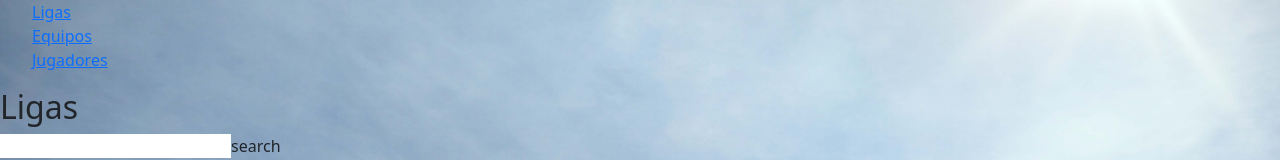
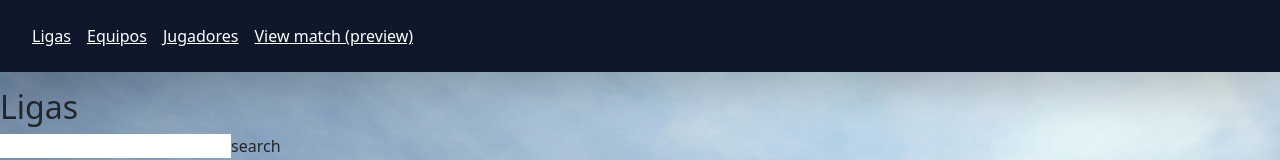
Before and after one commit to MarcosMeiller/Futbol-Mas---Tp-Final, an Angular app: page /ligas in a window 1280 px wide. Shown: the top 160 px of the page. Built offline with nearby package versions, Linux system fonts and the light colour scheme; no server answers.

Commit message:
agregue al router match view

```diff
--- a/src/app/app-routing.module.ts
+++ b/src/app/app-routing.module.ts
@@ -9,6 +9,7 @@ import { LigaDetalleComponent } from './components/liga-detalle/liga-detalle.com
 import { EquipoDetalleComponent } from './components/equipo-detalle/equipo-detalle.component';
 import { JugadorDetalleComponent } from './components/jugador-detalle/jugador-detalle.component';
 import { LoginComponent } from './components/login/login.component'; // Agrega esta línea
+import { MatchViewComponent } from './components/match-view/match-view.component';
 
 const routes: Routes = [
   { path: 'ligas', component: LeaguesComponent },
@@ -19,6 +20,7 @@ const routes: Routes = [
   { path: 'detalleEquipo', component: EquipoDetalleComponent },
   { path: 'detallejugador', component: JugadorDetalleComponent },
   { path: 'login', component: LoginComponent },
+  {path: 'view-match/:id', component: MatchViewComponent},
   { path: '', redirectTo: '/ligas', pathMatch: 'full' },
   { path: '**', redirectTo: '/ligas' } ,
 ];
--- a/src/app/app.component.html
+++ b/src/app/app.component.html
@@ -1,9 +1,10 @@
-<header>
+<header class=" bg-slate-900">
   <nav>
-    <ul>
-      <li><a routerLink="/ligas">Ligas</a></li>
-      <li><a routerLink="/equipos">Equipos</a></li>
-      <li><a routerLink="/jugadores">Jugadores</a></li>
+    <ul class="flex p-6 shadow-2xl">
+      <li class="ml-2 mr-2"><a routerLink="/ligas" class="text-white">Ligas</a></li>
+      <li class="ml-2 mr-2"><a routerLink="/equipos" class="text-white">Equipos</a></li>
+      <li class="ml-2 mr-2"><a routerLink="/jugadores" class="text-white">Jugadores</a></li>
+      <li class="ml-2 mr-2"><a routerLink="/view-match/1052366" class="text-white">View match (preview)</a></li>
     </ul>
   </nav>
 </header>
--- a/src/app/app.module.ts
+++ b/src/app/app.module.ts
@@ -27,10 +27,7 @@ import { EquipoDetalleComponent } from './components/equipo-detalle/equipo-detal
 import { JugadorDetalleComponent } from './components/jugador-detalle/jugador-detalle.component';
 import { LoginComponent } from './components/login/login.component';
 
-const appRoutes: Routes = [
 
-  {path: 'view-match/:id', component: MatchViewComponent}
-]
 
 @NgModule({
   declarations: [
@@ -60,13 +57,6 @@ const appRoutes: Routes = [
     FormsModule,
     HttpClientModule,
     BrowserAnimationsModule,
-    RouterModule.forRoot(
-      appRoutes,
-      {enableTracing:false}
-    )
-  ],
-  exports: [
-    RouterModule
   ],
   providers: [],
   bootstrap: [AppComponent]
--- a/src/app/models/user.ts
+++ b/src/app/models/user.ts
@@ -6,6 +6,7 @@ export class User {
     lastname='';
     email='';
     country='';
+    token=''
 
     //constructor()
     //   id: string,
--- a/src/app/services/auth.service.ts
+++ b/src/app/services/auth.service.ts
@@ -7,7 +7,7 @@ import { Observable } from 'rxjs';
   providedIn: 'root'
 })
 export class AuthService {
-  private apiUrl = 'http://localhost:1234/users/login';
+  private apiUrl = 'http://localhost:1234';
 
   constructor(private http: HttpClient) { }
 
--- a/src/app/services/user-service.service.ts
+++ b/src/app/services/user-service.service.ts
@@ -6,6 +6,8 @@ import { User } from '../models/user';
   providedIn: 'root'
 })
 export class UserServiceService {
+
+  user!: User
 
   private apiURL = 'http://localhost:1234/users'
   constructor( private http: HttpClient) { }
@@ -22,5 +24,4 @@ export class UserServiceService {
     }
     return this.http.post(this.apiURL,user,httpOptions)
   }
-
 }
```
